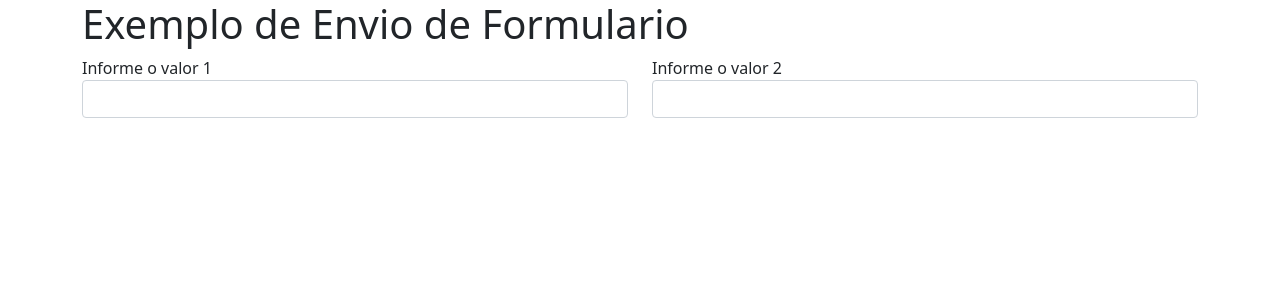
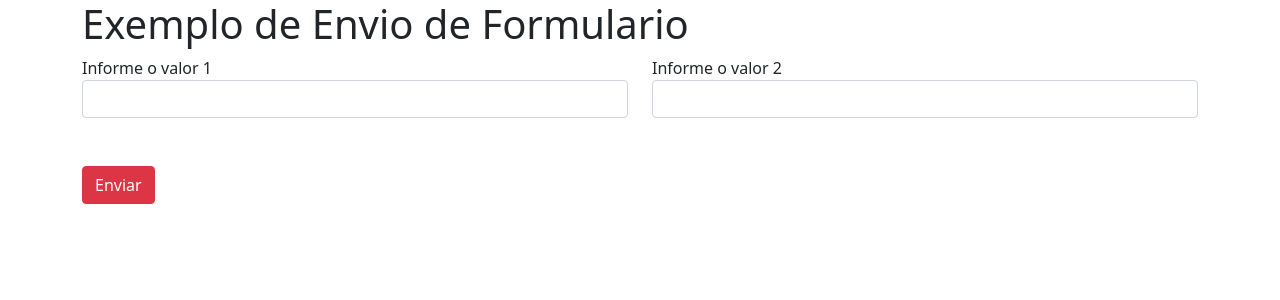
Before and after one commit to ZorDnaRog/EletivaI-LinguagemProgramacaoIV, a PHP site: page / in a window 1280 px wide. Shown: the top 300 px of the page. Run offline with PHP 8.4, Linux system fonts and the light colour scheme.

Commit message:
Update index.php

```diff
--- a/Aula2502/index.php
+++ b/Aula2502/index.php
@@ -15,15 +15,22 @@
 <body class="container">
     <h1>Exemplo de Envio de Formulario</h1>
 
-    <form>
+    <form method="post"> <!-- A utilização de GET no lugar de POST implica na exibição dos dados inseridos na URL -->
         <div class="row">
             <div class="col">
                 <label for="valor1" class="label-control">Informe o valor 1</label>
-                <input type="number" name="valor1" id="valor1" class="form-control"/>
+                <input type="number" name="valor1" id="valor1" class="form-control" />
             </div>
             <div class="col">
                 <label for="valor2" class="label-control">Informe o valor 2</label>
-                <input type="number" name="valor2" id="valor2" class="form-control"/>
+                <input type="number" name="valor2" id="valor2" class="form-control" />
+            </div>
+        </div>
+        <div class="row mt-5">
+            <div class="col">
+                <button type="submit" class="btn btn-danger">
+                    Enviar
+                </button>
             </div>
         </div>
 
```
